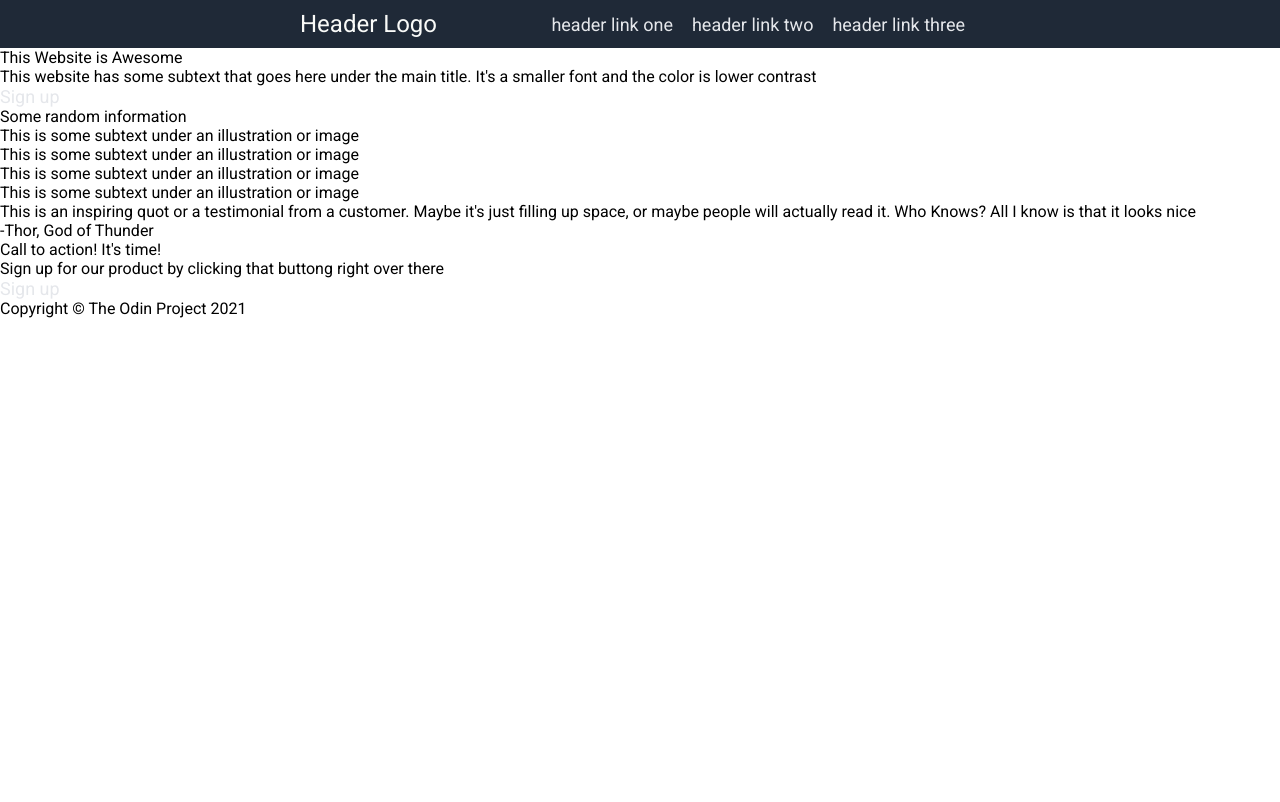
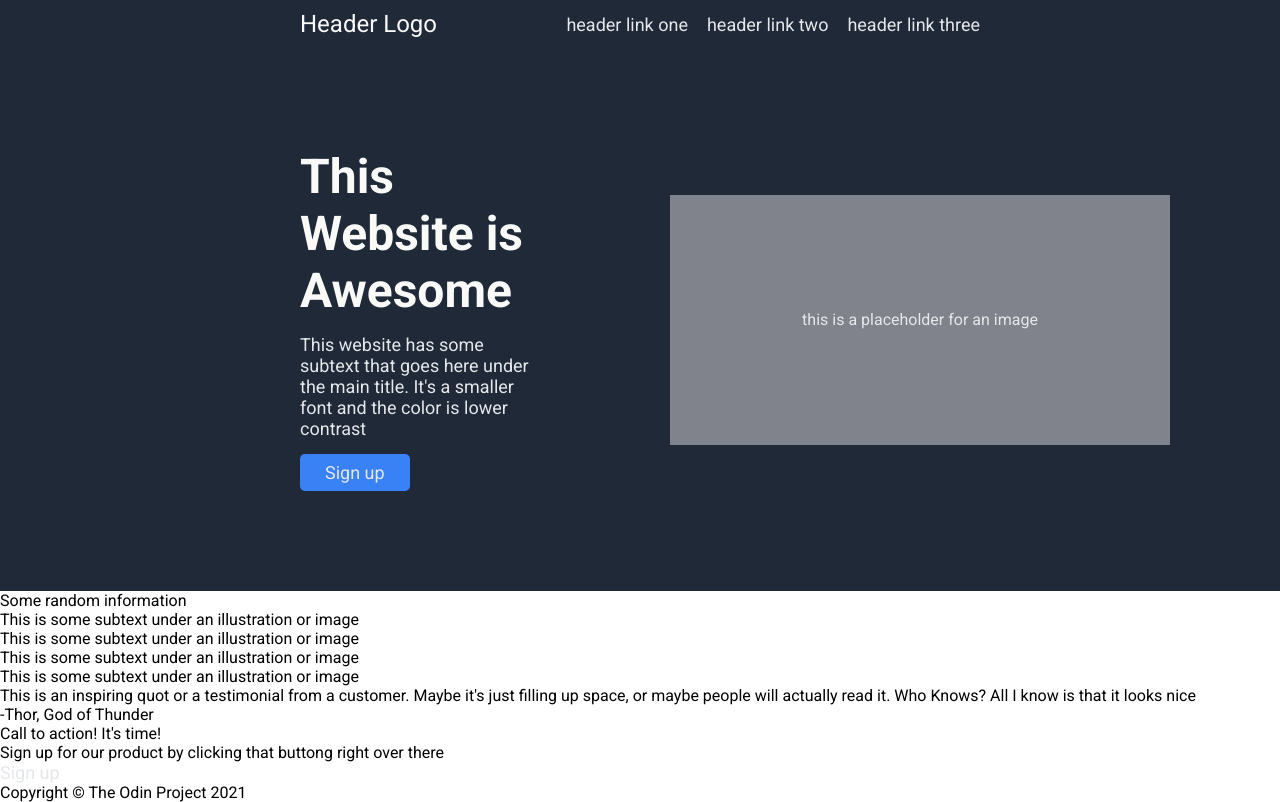
Before and after one commit to exile213/Landing-Page, a plain HTML site: page index.htm in a window 1280 px wide. Drawn offline with Linux system fonts and the light colour scheme.

Commit message:
Add MainInfo Section Styles

```diff
--- a/index.htm
+++ b/index.htm
@@ -28,7 +28,7 @@
             </div>
             <div class="MainInfoButton"><a href="#">Sign up</a></div>
         </div>
-        <div class="MainInfoImage"></div>
+        <div class="MainInfoImage">this is a placeholder for an image</div>
     </section>
 
     <!--Random Info Section-->
--- a/styles.css
+++ b/styles.css
@@ -29,7 +29,7 @@ ul {
 
 li  {
     display: inline-block;
-    margin-right: 15px;
+    margin-left: 15px;
 }
 
 a{
@@ -39,3 +39,59 @@ a{
 }
 
 /*Main Info Styles*/
+
+.MainInfo {
+    background-color: #1f2937;
+    display: flex;
+    align-items: center;
+    justify-content: space-between;
+    gap: 30px;
+    padding:100px 300px
+
+}
+
+.MainInfoText {
+    width:50%;
+    padding-right: 100px;
+    display: flex;
+    flex-direction: column;
+    flex-wrap: wrap;
+    flex-shrink: 0;
+    gap:15px
+}
+
+.MainText{
+    color: #f9faf8;
+    font-size: 48px;
+    font-weight: bold;
+    margin:0;
+}
+
+.HSecondText{
+    color: #e5e7eb;
+    font-size: 18px;
+}
+
+.MainInfoButton{
+    padding:8px 25px;
+    border-radius:5px;
+    color:#f9faf8;
+    background-color: #3882f6;
+    width:110px;
+}
+
+.MainInfoButton:hover {
+    background-color: #2a5db0;
+}
+
+
+.MainInfoImage{
+    background-color:#bbbbbd9f;
+    width:500px;
+    height:250px;
+    color:#e5e7eb;
+    display:flex;
+    justify-content:center;
+    align-items:center;
+    flex-shrink: 0;
+}
```
